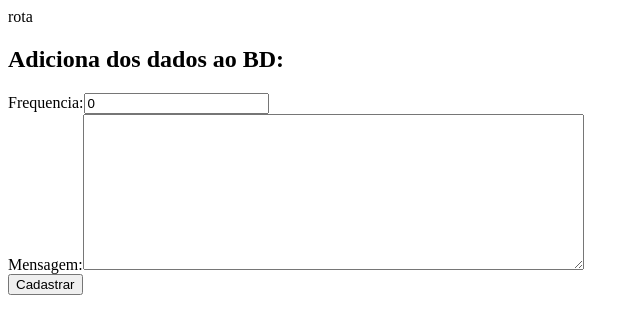
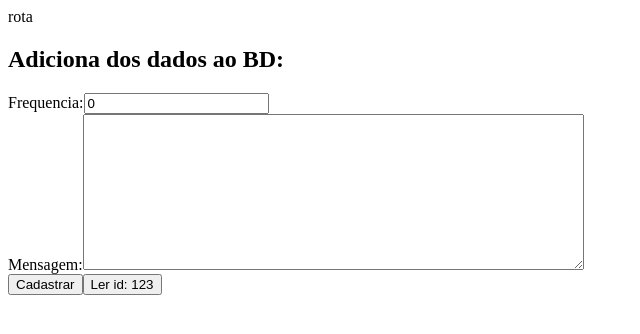
Before and after one commit to mauricioqvp/App01, a React (Create React App) app: page /adiconadados in a window 1280 px wide. Shown: the top 334 px of the page, without its empty margins (0-640 px from the left). Built offline with nearby package versions, Linux system fonts and the light colour scheme; the HTML template or start-up script is replaced by a standard one.

Commit message:
Gravação e Leitura de registro específico

```diff
--- a/src/Pages/AddDados/index.js
+++ b/src/Pages/AddDados/index.js
@@ -1,22 +1,36 @@
 // BD 'estudo' no Firebase
 import React, { useState } from 'react';
 import firebase from '../../services/firebaseConnection';
+
 function AddDados() {
-
     const [freq, setFreq] = useState(0);
     const [msg, setMsg] = useState('');
 
     async function cadastrar() {
         await firebase.firestore().collection('fichas')
-        .doc('123')
-        .set({
+            .doc('123')
+            .set({
                 frequencia: freq,
                 mensagems: msg
             })
-            .then(()=>{
+            .then(() => {
                 alert('Dados cadastrados com sucesso!');
                 setFreq(0);
                 setMsg('');
+            })
+            .catch((error) => {
+                alert('Erro ao cadastar:', error);
+            })
+    }
+
+    async function ler() {
+        await firebase.firestore().collection('fichas')
+            .doc('123')
+            .get()
+            .then((snapshot) => {
+                setFreq(snapshot.data().frequencia);
+                setMsg(snapshot.data().mensagems);
+                console.log('Dados lidos com sucesso! ', freq, " e ", msg);
             })
             .catch((error) => {
                 alert('Erro ao cadastar:', error);
@@ -31,6 +45,7 @@ function AddDados() {
             <label>Mensagem:</label>
             <textarea cols="60" rows="10" value={msg} onChange={(e) => { setMsg(e.target.value) }} /><br />
             <button onClick={cadastrar}>Cadastrar</button>
+            <button onClick={ler}>Ler id: 123</button>
         </div>
     );
 }
```
